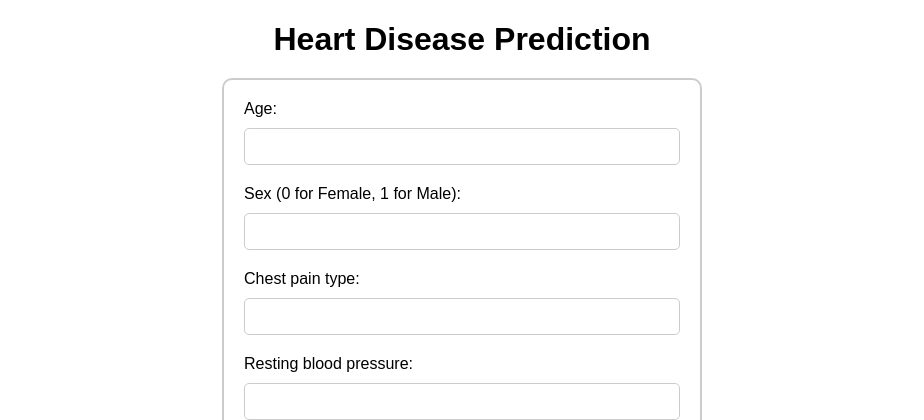
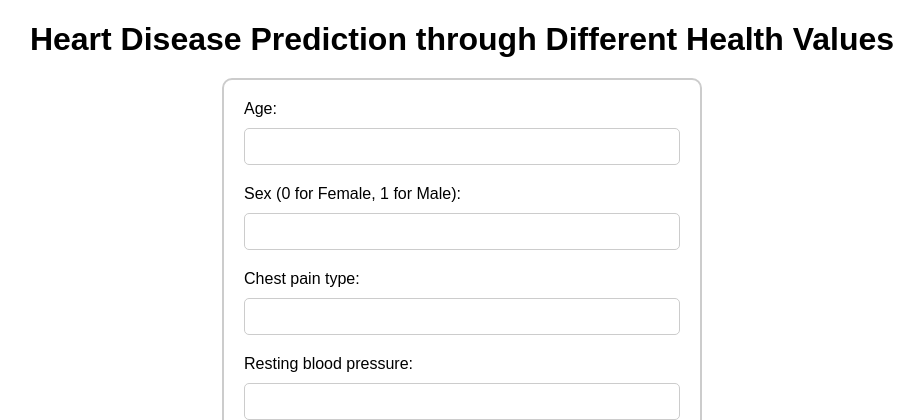
Before and after one commit to NehaAnalyticsHub/Mlops_Assignment1_i200677_i201853, a Flask app: page / in a window 1280 px wide. Shown: the top 420 px of the page, without its empty margins (178-1102 px from the left). Run offline with Flask 2, Linux system fonts and the light colour scheme; parts of the project's set-up code (start-up, migrations or seed data) failed here and were passed over.

Commit message:
changes by second member admin will give perimission

```diff
--- a/templates/index.html
+++ b/templates/index.html
@@ -55,7 +55,7 @@
     </style>
 </head>
 <body>
-    <h1>Heart Disease Prediction</h1>
+    <h1>Heart Disease Prediction through Different Health Values</h1>
     <form action="/predict" method="POST">
 
 
```
